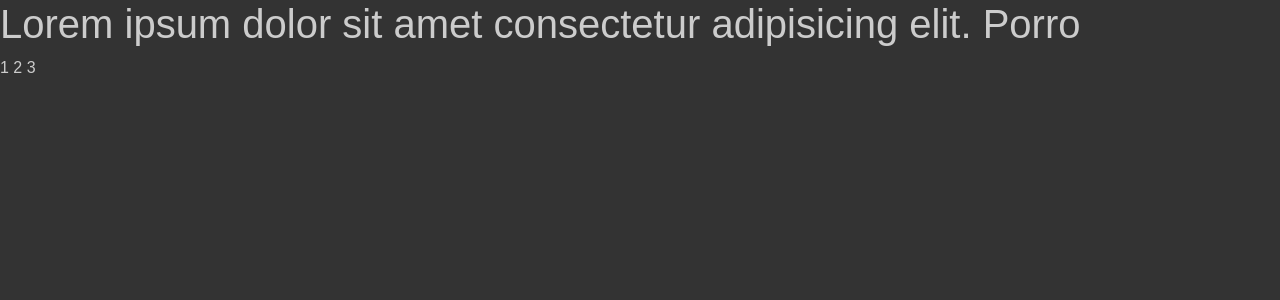
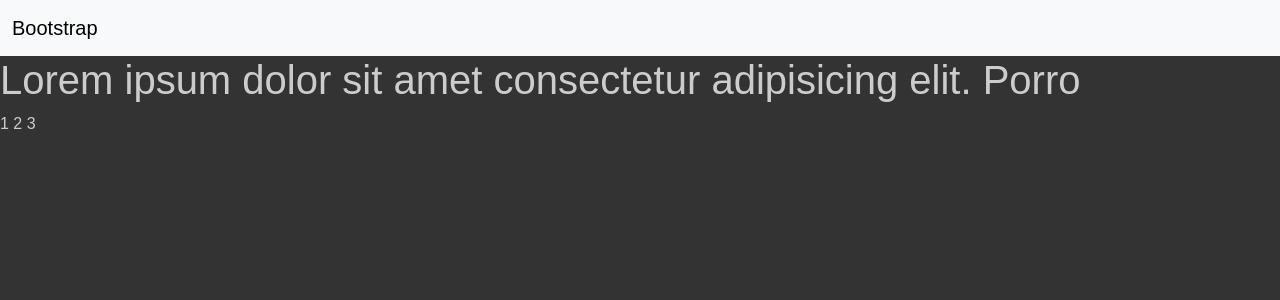
Before and after one commit to Coder-Harshit/WizLink, a Django app: page /viewer/ in a window 1280 px wide. Shown: the top 300 px of the page. Run offline with Django 5.2, Linux system fonts and the light colour scheme; a user stored in the database is signed in.

Commit message:
navbar placeholder

```diff
--- a/templates/base_generic.html
+++ b/templates/base_generic.html
@@ -9,6 +9,8 @@
     {% block css %} {% endblock css %}
 </head>
 <body>
+    {% block navbar %}{% endblock navbar %}
+
     {% block body %}
     {% endblock body %}
 
--- a/viewer/templates/homepage.html
+++ b/viewer/templates/homepage.html
@@ -9,6 +9,16 @@
     <link rel="stylesheet" href="{% static 'viewer/css/homepage.css' %}">
 {% endblock css %}
 
+{% block navbar %}
+    <nav class="navbar bg-body-tertiary">
+        <div class="container-fluid">
+            <a class="navbar-brand" href="#">
+                Bootstrap
+            </a>
+        </div>
+    </nav>
+{% endblock navbar %}
+
 {% block body %}
     <h1>Lorem ipsum dolor sit amet consectetur adipisicing elit. Porro</h1>
     {% for blog in blogposts %}
```
Also changed, not shown: db.sqlite3.
